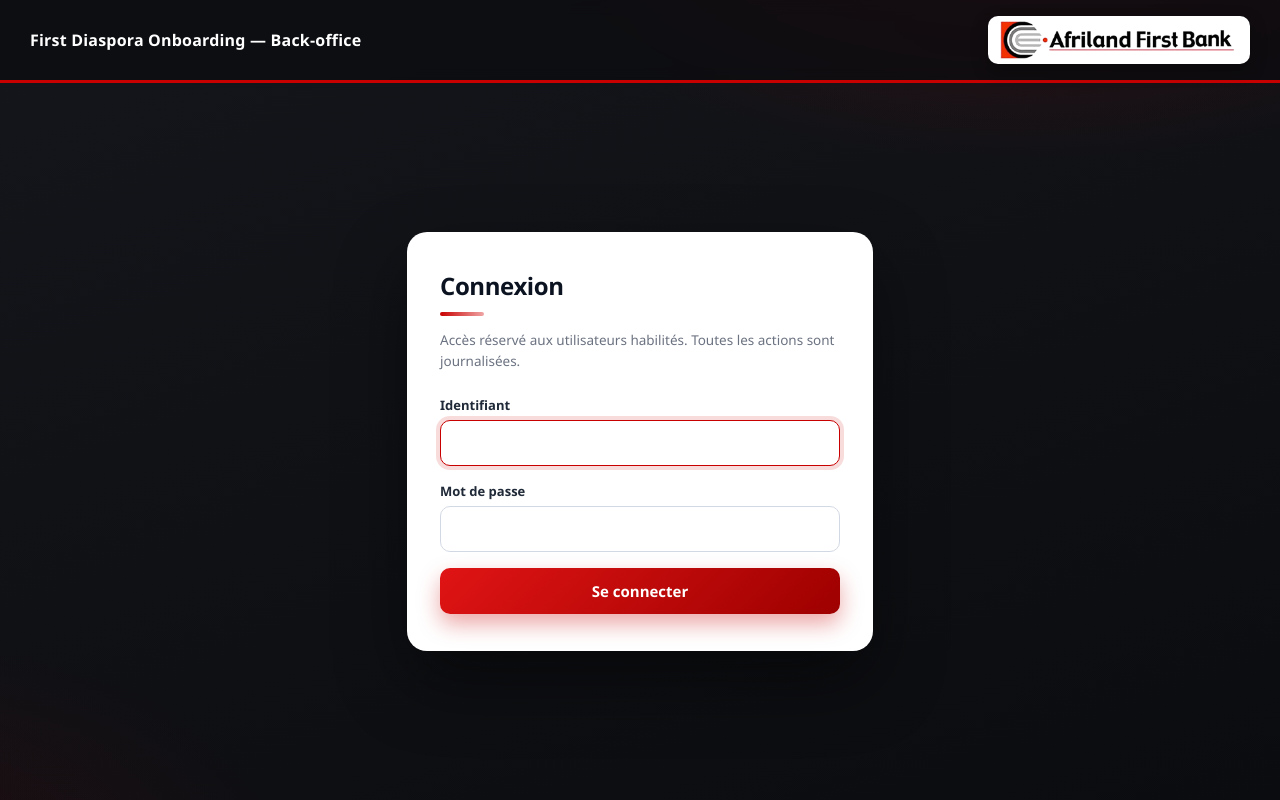
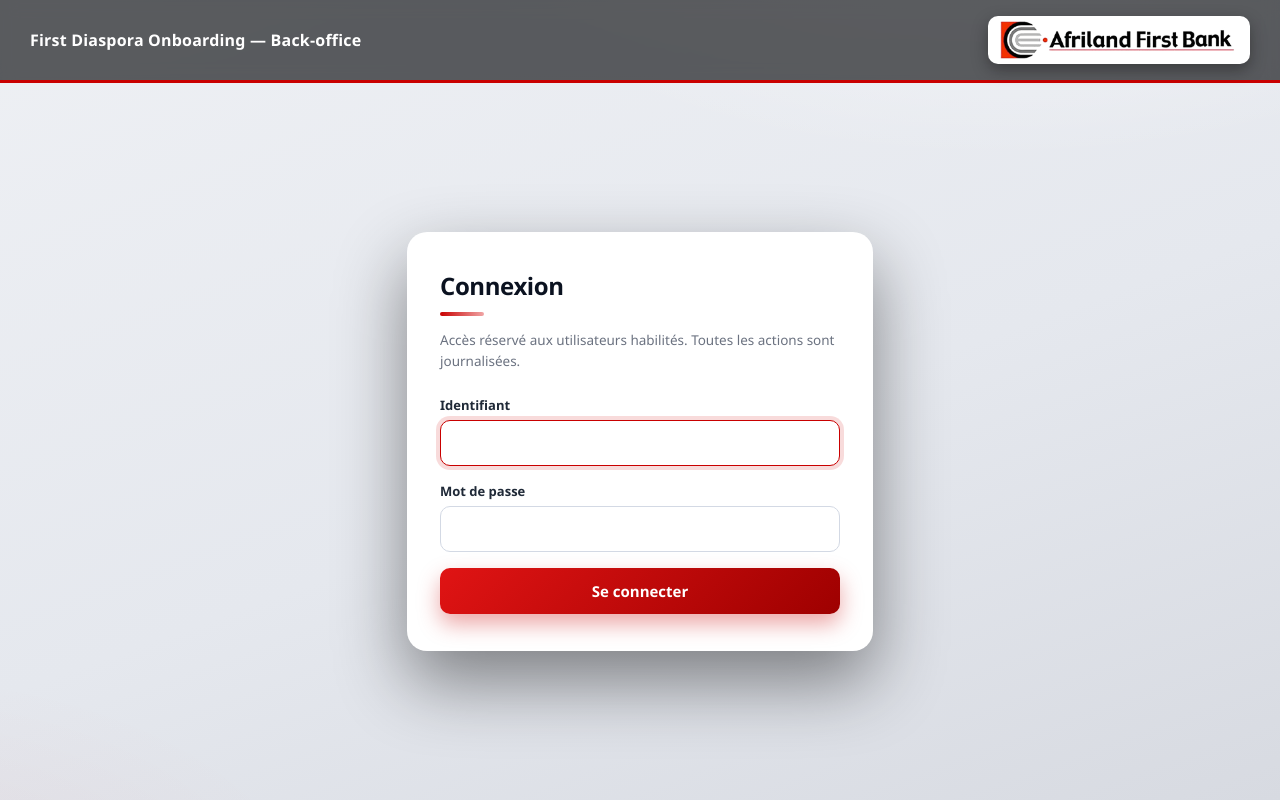
Before and after one commit to Kholia-1/diaspora-onboarding, a FastAPI app: page /backoffice/login in a window 1280 px wide. Run offline with FastAPI, Linux system fonts and the light colour scheme.

Commit message:
Back-office login : fond gris premium (React + legacy)
Remplace le fond sombre du login back-office par un gris premium : dégradé gris clair
(#eef0f4 → #e5e8ee → #d7dae1) avec un léger halo blanc et une pointe discrète de rouge
de marque. Appliqué au login React (frontend/LoginPage.tsx) et au login legacy
(backoffice_login.html). La carte de connexion blanche ressort proprement sur ce fond.

Co-Authored-By: Claude Opus 4.8 (1M context) <noreply@anthropic.com>

```diff
--- a/app/templates/backoffice_login.html
+++ b/app/templates/backoffice_login.html
@@ -21,10 +21,12 @@
             margin: 0;
             font-family: "Segoe UI", -apple-system, BlinkMacSystemFont, "Helvetica Neue", Arial, sans-serif;
             -webkit-font-smoothing: antialiased;
+            /* Fond gris premium : dégradé gris clair + léger halo blanc et une pointe
+               discrète de rouge de marque. */
             background:
-                radial-gradient(900px 460px at 80% -120px, rgba(201, 0, 0, 0.22), transparent 62%),
-                radial-gradient(700px 420px at -10% 110%, rgba(201, 0, 0, 0.10), transparent 60%),
-                linear-gradient(160deg, #14161B 0%, #0B0C0F 100%);
+                radial-gradient(1000px 500px at 78% -140px, rgba(255, 255, 255, 0.65), transparent 60%),
+                radial-gradient(760px 420px at -10% 115%, rgba(201, 0, 0, 0.05), transparent 60%),
+                linear-gradient(160deg, #eef0f4 0%, #e5e8ee 55%, #d7dae1 100%);
             color: #111827;
             min-height: 100vh;
             display: flex;
```
Also changed, not shown: frontend/src/pages/backoffice/LoginPage.tsx (+5 -5 lines).
